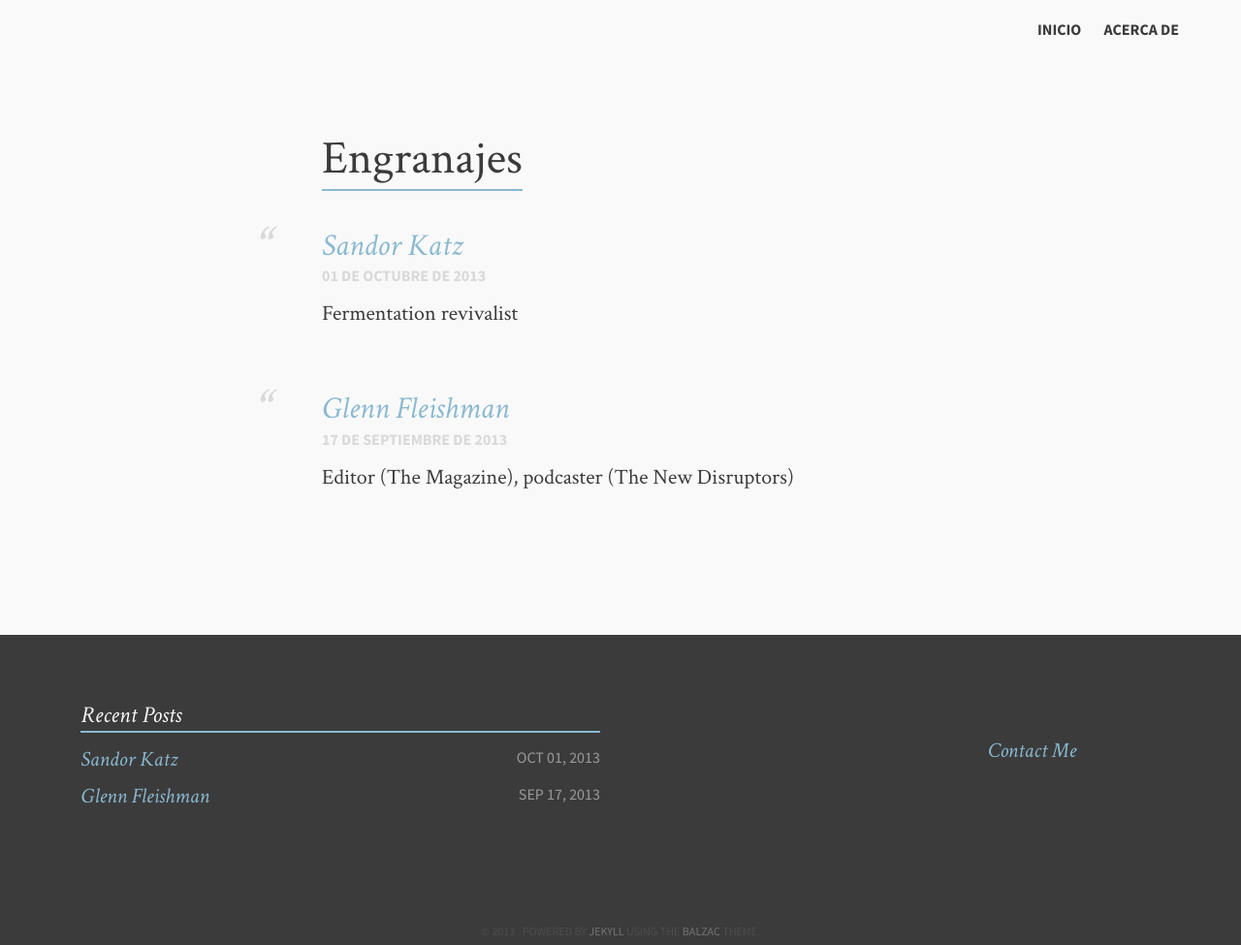
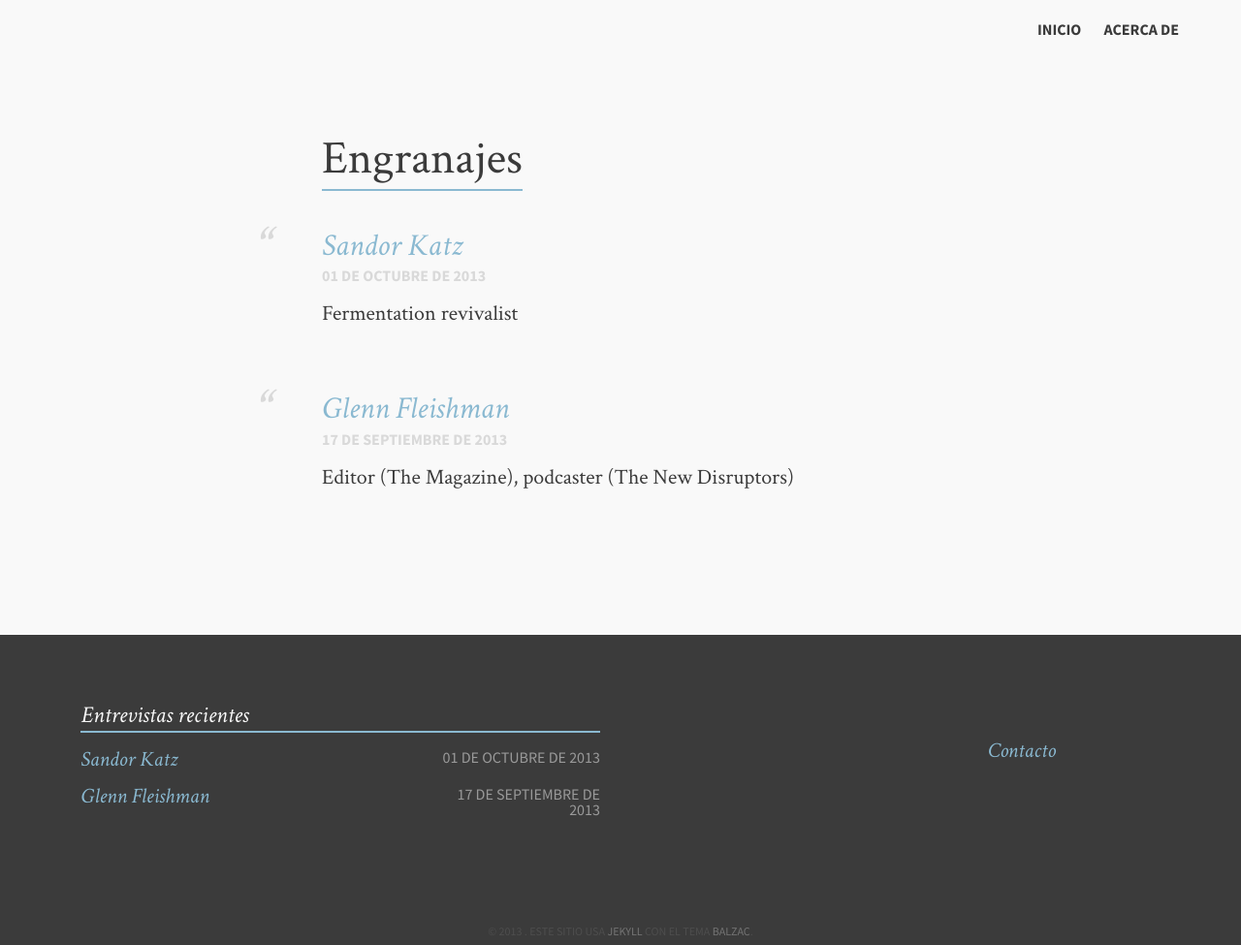
Before and after one commit to teoruiz/usaesto, a Jekyll site: the page built from index.md, in a window 1280 px wide. Shown: the whole page at 97% size. Built offline with Jekyll 4.4.1, drawn with Linux system fonts in a browser that asks for light colours; Markdown is read by kramdown in place of the engine named in the settings.

Commit message:
Traduciendo footer

```diff
--- a/_includes/footer.html
+++ b/_includes/footer.html
@@ -2,18 +2,18 @@
   <footer>
     <aside class="wrap">
       <ol class="prev-posts">
-        <p class="list-title">Recent Posts</p>
+        <p class="list-title">Entrevistas recientes</p>
         {% for post in site.posts | limit:3 %} <!-- for1 -->
             <li>
               <span class="recent-title"><a href="{{ site.url }}{{ post.url }}" title="{{ post.title }}">{{ post.title | strip_html | strip_newlines | truncate: 30 }} </a></span>
-              <span class="date">{{post.date | date: "%b %d, %Y" }}</span>
+              <span class="date">{{post.date | localize: "%d de %B de %Y" }}</span>
             </li>
         {% endfor %}
       </ol>
 
       <div class="social">
         <ul>
-            <li><a id="mail" href="mailto:{{ site.owner.email }}"><span class="foot-link">Contact Me</span></a></li>
+            <li><a id="mail" href="mailto:{{ site.owner.email }}"><span class="foot-link">Contacto</span></a></li>
 
             {% if site.owner.twitter %}
             <li><a id="twit" href="http://twitter.com/{{ site.owner.twitter }}" target="_blank"><span class="foot-link">@{{ site.owner.twitter }}</span></a></li>
@@ -26,7 +26,7 @@
         </ul>
     </div>
     </aside>
-    <small>&copy; {{ site.time | date: '%Y' }} {{ site.owner.name }}. Powered by <a href="http://jekyllrb.com">Jekyll</a> using the <a href="http://jekyll.gtat.me/about">Balzac</a> theme.</small>
+    <small>&copy; {{ site.time | date: '%Y' }} {{ site.owner.name }}. Este sitio usa <a href="http://jekyllrb.com">Jekyll</a> con el tema <a href="http://jekyll.gtat.me/about">Balzac</a>.</small>
   </footer>
 
   <!-- If they're out, get some from the cellar -->
```
